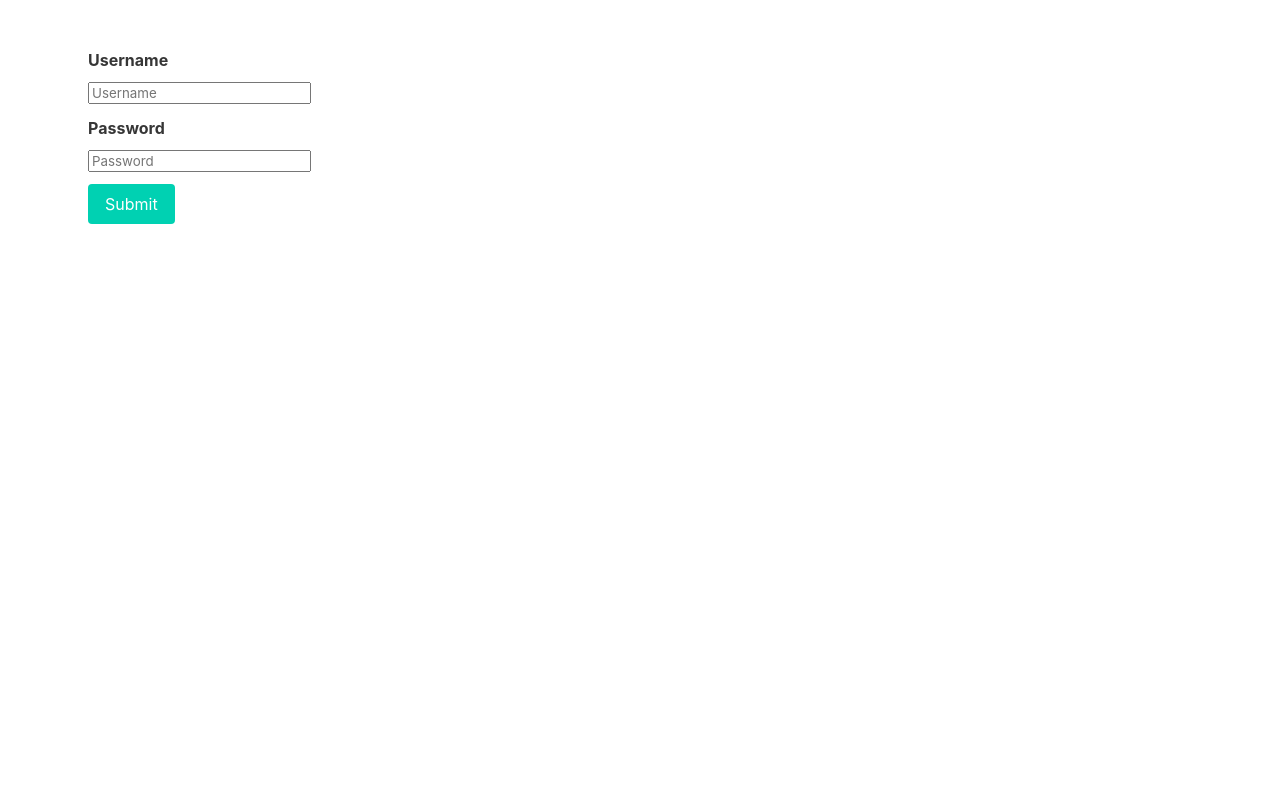
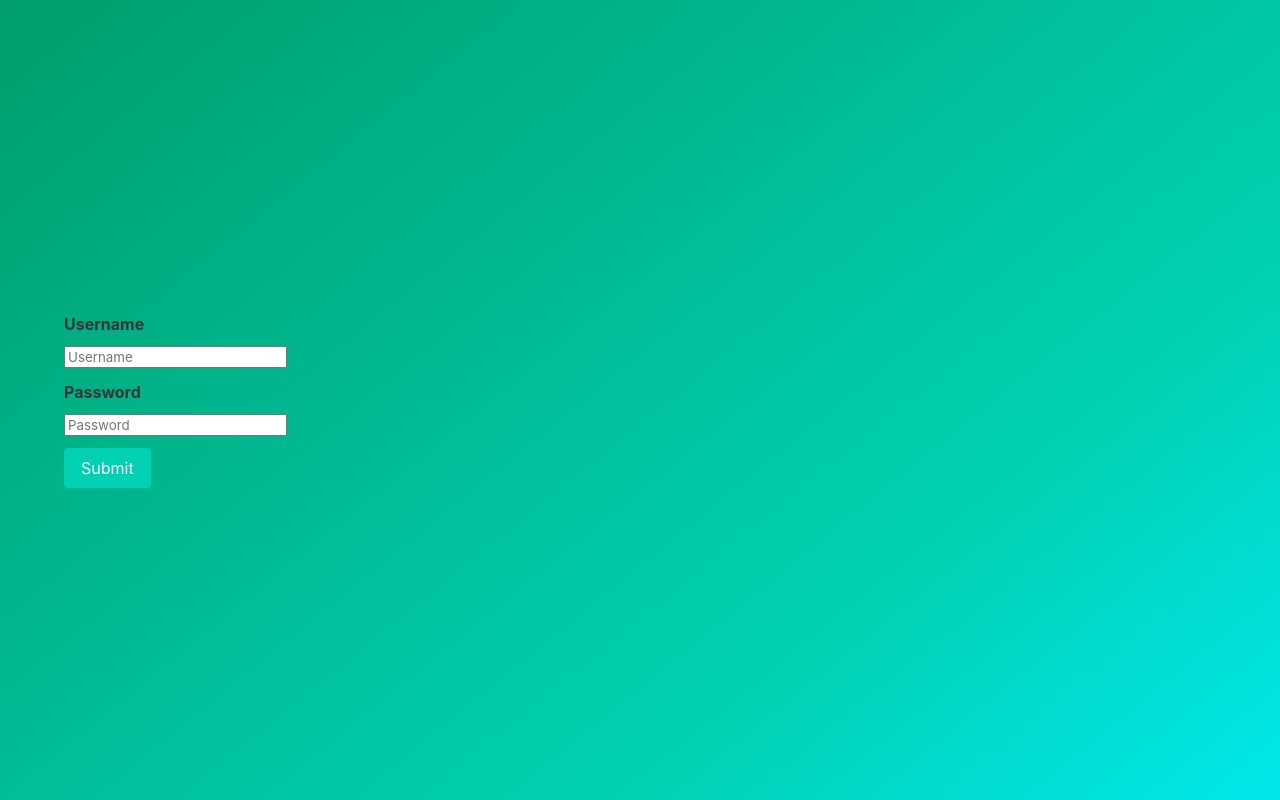
Before and after one commit to neelansh15/VueJsApp, a Vue app: page / in a window 1280 px wide. Shown: the top 800 px of the page. Built offline with nearby package versions, Linux system fonts and the light colour scheme.

Commit message:
New Empty Hero Banner for showing Registrations

```diff
--- a/src/App.vue
+++ b/src/App.vue
@@ -1,14 +1,23 @@
 <template>
-  <Login />
+  <div>
+    <Login />
+    <Registrations />
+  </div>
 </template>
 
 <script>
 import Login from './components/Login'
+import Registrations from './components/Registrations'
 
 export default {
   name: 'app',
   components: {
-    Login
+    Login, Registrations
+  },
+  data () {
+    return {
+
+    }
   }
 }
 </script>
--- a/src/components/Login.vue
+++ b/src/components/Login.vue
@@ -1,19 +1,19 @@
 <template>
-    <div class="container">
-        <div class="hero">
-            <div class="hero-body">
-                <form>
+    <section class="hero is-primary is-bold is-fullheight">
+        <div class="hero-body">
+            <div class="container">
+                <form v-on:submit="dothis">
                     <div class="field">
                         <label class="label">Username</label>
                         <div class="control">
-                            <input type="text" name="username" placeholder="Username">
+                            <input type="text" name="username" placeholder="Username" v-model="username">
                         </div>
                     </div>
 
                     <div class="field">
                         <label class="label">Password</label>
                         <div class="control">
-                            <input type="text" name="password" placeholder="Password">
+                            <input type="password" name="password" placeholder="Password" v-model="password">
                         </div>
                     </div>
 
@@ -25,12 +25,18 @@
                 </form>
             </div>
         </div>
-    </div>
+    </section>
 </template>
 
 <script>
 export default {
-  name: 'Login'
+  name: 'Login',
+  methods: {
+    dothis (e) {
+      e.preventDefault()
+      alert(this.username + ' ' + this.password)
+    }
+  }
 }
 </script>
 
--- /dev/null
+++ b/src/components/Registrations.vue
@@ -0,0 +1,15 @@
+<template>
+    <section class="hero is-fullheight is-dark is-bold">
+
+    </section>
+</template>
+
+<script>
+export default {
+  name: 'Registrations'
+}
+</script>
+
+<style scoped>
+
+</style>
```
